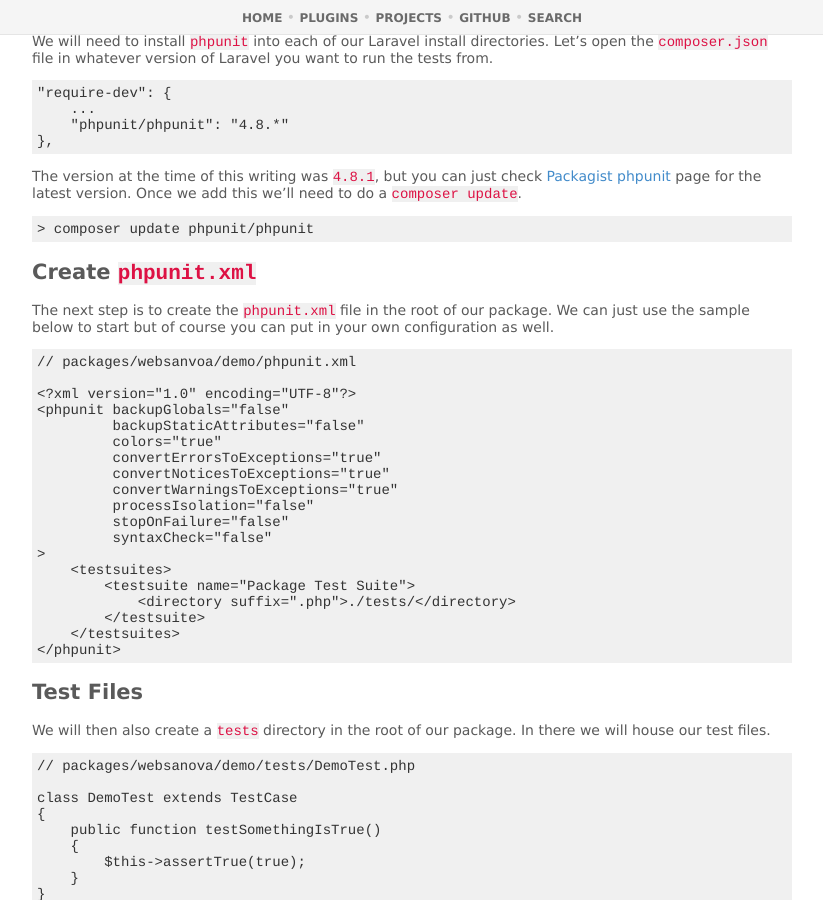
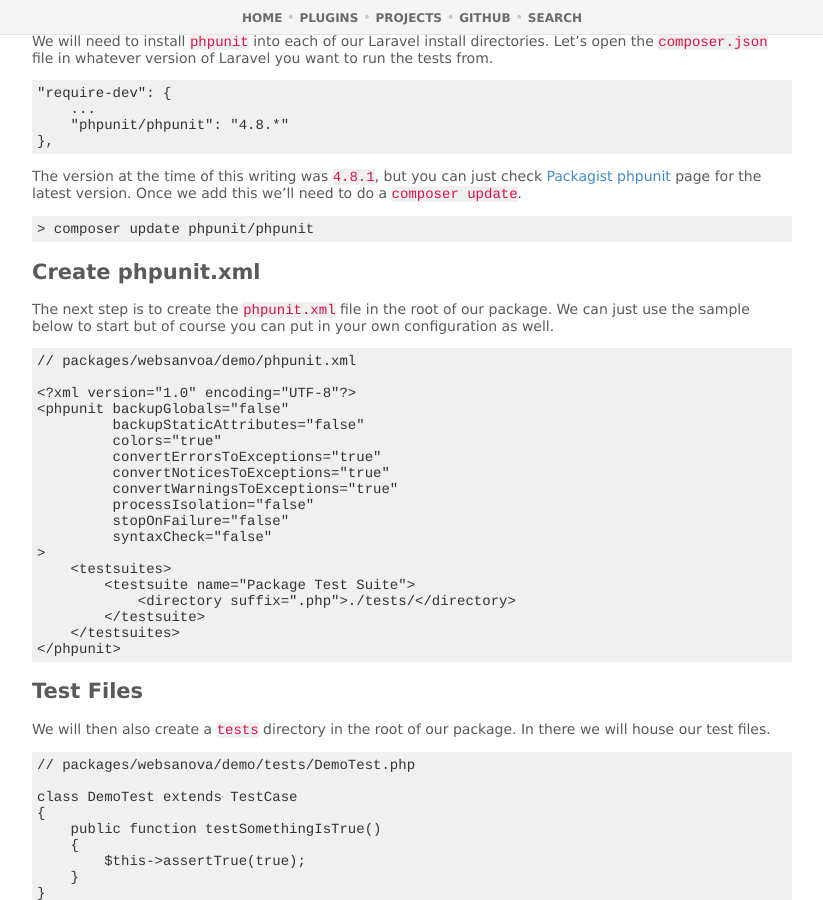
Before and after one commit to websanova/websanova.github.io, a Jekyll site: the page built from _posts/2015-08-29-creating-a-new-package-in-laravel-5-part-5-unit-testing.md, in a window 1280 px wide and 900 px high, scrolled down 421 px. Shown: the whole window, without its empty margins (228-1051 px from the left). Built offline with Jekyll 4.4.1, drawn with Linux system fonts in a browser that asks for light colours; comment, search, counter and statistics services are not loaded.

Commit message:
Remove code in title.

```diff
--- a/_posts/2015-08-29-creating-a-new-package-in-laravel-5-part-5-unit-testing.md
+++ b/_posts/2015-08-29-creating-a-new-package-in-laravel-5-part-5-unit-testing.md
@@ -36,7 +36,7 @@ The version at the time of this writing was `4.8.1`, but you can just check [Pac
 > composer update phpunit/phpunit
 ~~~
 
-## Create `phpunit.xml`
+## Create phpunit.xml
 
 The next step is to create the `phpunit.xml` file in the root of our package. We can just use the sample below to start but of course you can put in your own configuration as well.
 
```
